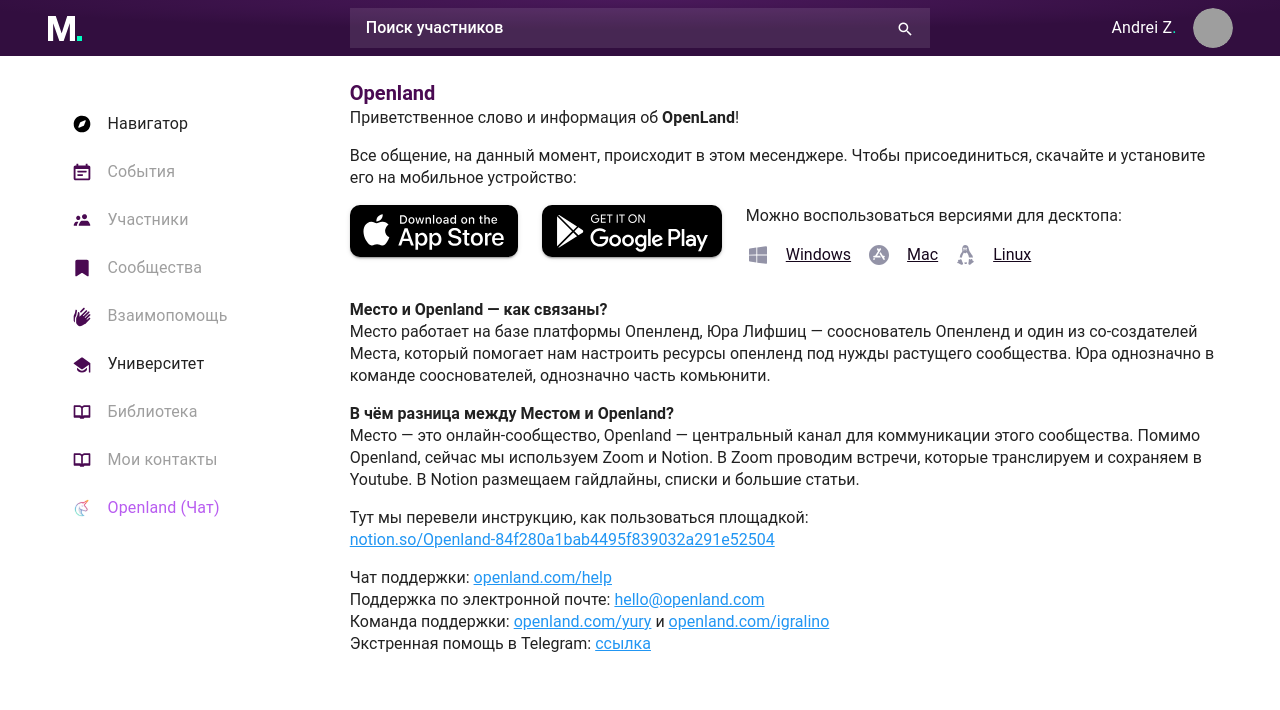
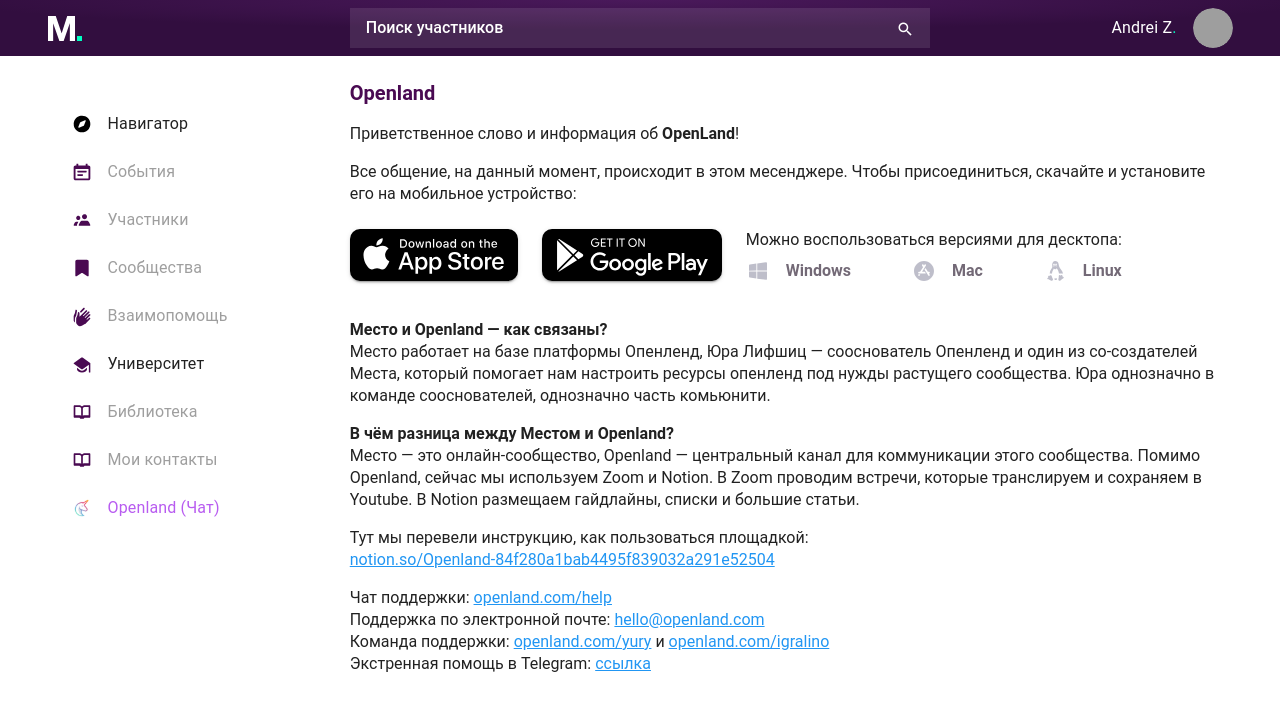
Before and after one commit to Andrei-Zhulid/mesto-start-page, a Vue app: page /openland in a window 1280 px wide. Shown: the top 710 px of the page. Built offline with nearby package versions, Linux system fonts and the light colour scheme; grey boxes are pictures that could not be loaded.

Commit message:
Bugfix: Openland view at some screen sizes looks weird

```diff
--- a/src/views/Openland.vue
+++ b/src/views/Openland.vue
@@ -1,13 +1,14 @@
 <template>
   <div style="line-height: 22px">
-    <span class="title_font deep-purple--text">Openland</span>
+    <span class="d-block title_font deep-purple--text mb-4">Openland</span>
 
     <p>Приветственное слово и информация об <strong>OpenLand</strong>!</p>
 
     <p>Все общение, на данный момент, происходит в этом месенджере. Чтобы присоединиться, скачайте и установите его на
       мобильное устройство:</p>
 
-    <div class="d-flex mb-8">
+    <div class="d-flex flex-wrap mt-6">
+      <div class="mb-4">
         <v-btn
           href="https://oplnd.com/ios"
           target="_blank"
@@ -31,10 +32,11 @@
         >
           <AndroidStoreLogo/>
         </v-btn>
-      <!--      <a class="p3hf0ch" href="https://oplnd.com/mac" target="_blank" rel="noopener noreferrer"><img class="p4nmp92" src="/static/landing/icons/mac.svg" width="24" height="24"><span class="phnaj8">Mac</span></a><a class="p3hf0ch" href="https://oplnd.com/windows" target="_blank" rel="noopener noreferrer"><img class="p4nmp92" src="/static/landing/icons/win.svg" width="24" height="24"><span class="phnaj8">Windows</span></a><a class="p3hf0ch" href="https://oplnd.com/linux" target="_blank" rel="noopener noreferrer"><img class="p4nmp92" src="/static/landing/icons/linux.svg" width="24" height="24"><span class="phnaj8">Linux</span></a></div></span>-->
-      <div>
-        <p>Можно воспользоваться версиями для десктопа:</p>
-        <div class="d-flex">
+      </div>
+
+      <div class="mb-7">
+        <span>Можно воспользоваться версиями для десктопа:</span>
+        <div class="installer-link_font d-flex justify-space-between">
           <a
             href="https://oplnd.com/windows"
             target="_blank"
@@ -66,7 +68,6 @@
           </a>
         </div>
       </div>
-
     </div>
 
     <span class="font-weight-bold">Место и Openland — как связаны?</span>
```
Lines whose indentation alone changed are shown as unchanged.
